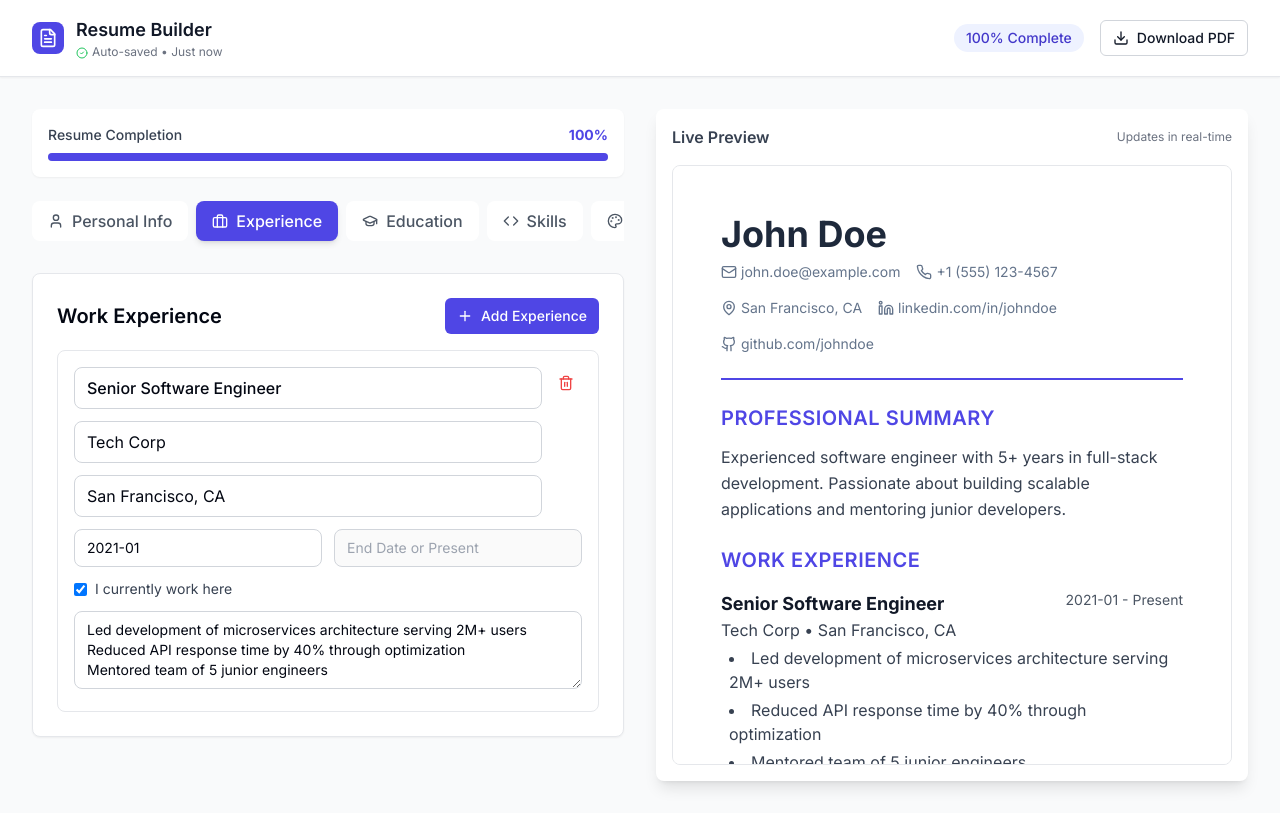
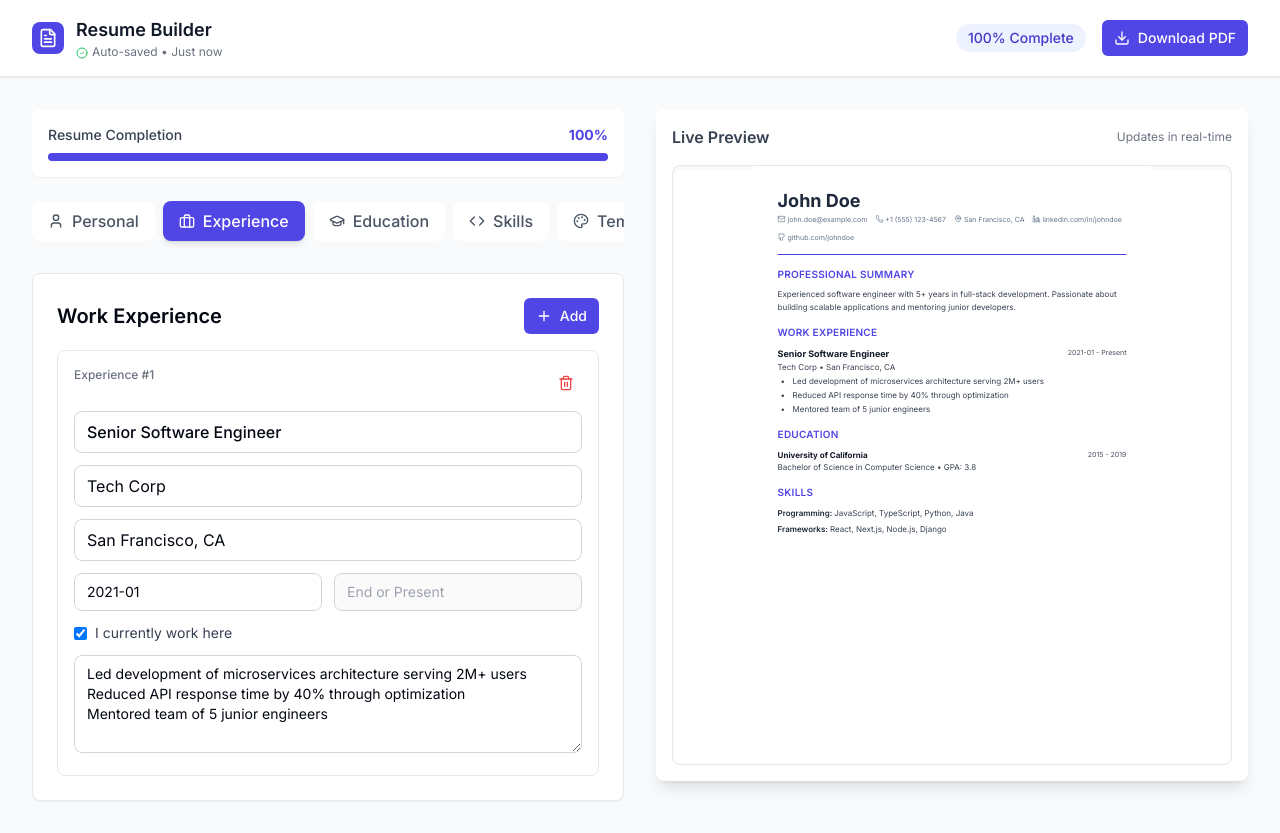
Before and after one commit to himanshumannu51-collab/resume8nov, a Next.js app: page /builder in a window 1280 px wide. Both pictures are taken after a click on the button "Experience". Built offline with nearby package versions, Linux system fonts and the light colour scheme.

Commit message:
Update Editor.tsx

```diff
--- a/src/components/builder/Editor.tsx
+++ b/src/components/builder/Editor.tsx
@@ -2,25 +2,30 @@
 
 import { useState, useEffect } from 'react';
 import { useResumeStore } from '@/store/resumeStore';
+import { useUserProfileStore } from '@/store/userProfileStore';
 import { Button } from '@/components/ui/button';
 import { Card } from '@/components/ui/card';
 import { ResumePreview } from '@/components/templates/ResumePreview';
 import { TemplateSelector } from '@/components/builder/TemplateSelector';
+import { ATSScorePanel } from '@/components/builder/ATSScorePanel';
+import { ContentSuggestions } from '@/components/builder/ContentSuggestions';
+import { exportToPDF } from '@/lib/pdfExport';
 import {
   User,
   Briefcase,
   GraduationCap,
   Code,
   Download,
-  Save,
   FileText,
   Plus,
   Trash2,
   CheckCircle2,
-  Palette
+  Palette,
+  Sparkles,
+  Target
 } from 'lucide-react';
 
-type TabType = 'personal' | 'experience' | 'education' | 'skills' | 'templates';
+type TabType = 'personal' | 'experience' | 'education' | 'skills' | 'templates' | 'optimize';
 
 export function ResumeEditor() {
   const {
@@ -40,8 +45,10 @@ export function ResumeEditor() {
     getCompletionPercentage
   } = useResumeStore();
 
+  const { profile } = useUserProfileStore();
   const [activeTab, setActiveTab] = useState<TabType>('personal');
   const [completion, setCompletion] = useState(0);
+  const [isExporting, setIsExporting] = useState(false);
 
   useEffect(() => {
     setCompletion(getCompletionPercentage());
@@ -50,15 +57,24 @@ export function ResumeEditor() {
   if (!resume) return <div>Loading...</div>;
 
   const tabs = [
-    { id: 'personal' as TabType, label: 'Personal Info', icon: User },
+    { id: 'personal' as TabType, label: 'Personal', icon: User },
     { id: 'experience' as TabType, label: 'Experience', icon: Briefcase },
     { id: 'education' as TabType, label: 'Education', icon: GraduationCap },
     { id: 'skills' as TabType, label: 'Skills', icon: Code },
     { id: 'templates' as TabType, label: 'Templates', icon: Palette },
+    { id: 'optimize' as TabType, label: 'ATS Check', icon: Target },
   ];
 
-  const handlePrint = () => {
-    window.print();
+  const handleDownloadPDF = async () => {
+    setIsExporting(true);
+    try {
+      const filename = `${resume.personalInfo.fullName.replace(/\s+/g, '_')}_Resume.pdf`;
+      await exportToPDF('resume-preview', filename);
+    } catch (error) {
+      console.error('Export failed:', error);
+    } finally {
+      setIsExporting(false);
+    }
   };
 
   const formatLastSaved = () => {
@@ -96,9 +112,14 @@ export function ResumeEditor() {
                   {completion}% Complete
                 </span>
               </div>
-              <Button variant="outline" size="sm" onClick={handlePrint}>
+              <Button
+                size="sm"
+                onClick={handleDownloadPDF}
+                disabled={isExporting}
+                className="bg-indigo-600 hover:bg-indigo-700"
+              >
                 <Download className="w-4 h-4 mr-2" />
-                Download PDF
+                {isExporting ? 'Generating...' : 'Download PDF'}
               </Button>
             </div>
           </div>
@@ -145,7 +166,16 @@ export function ResumeEditor() {
             <Card className="p-6">
               {activeTab === 'personal' && (
                 <div className="space-y-4">
-                  <h2 className="text-xl font-semibold mb-4">Personal Information</h2>
+                  <div className="flex items-center justify-between mb-4">
+                    <h2 className="text-xl font-semibold">Personal Information</h2>
+                    {profile.industry && (
+                      <ContentSuggestions
+                        type="summary"
+                        industry={profile.industry}
+                        onSelect={(text) => updateSummary(text)}
+                      />
+                    )}
+                  </div>
 
                   <div>
                     <label className="block text-sm font-medium text-gray-700 mb-2">
@@ -251,27 +281,52 @@ export function ResumeEditor() {
                 <div className="space-y-4">
                   <div className="flex items-center justify-between mb-4">
                     <h2 className="text-xl font-semibold">Work Experience</h2>
+                    <div className="flex gap-2">
+                      {profile.industry && (
+                        <ContentSuggestions
+                          type="bullets"
+                          industry={profile.industry}
+                          onSelect={(text) => {
+                            if (resume.experience.length > 0) {
+                              const lastExp = resume.experience[resume.experience.length - 1];
+                              updateExperience(lastExp.id, {
+                                description: [...lastExp.description, text]
+                              });
+                            }
+                          }}
+                        />
+                      )}
                       <Button
                         size="sm"
                         className="bg-indigo-600 hover:bg-indigo-700"
                         onClick={addExperience}
                       >
                         <Plus className="w-4 h-4 mr-2" />
-                      Add Experience
+                        Add
                       </Button>
+                    </div>
                   </div>
 
                   {resume.experience.length === 0 && (
                     <div className="text-center py-8 text-gray-500">
                       <Briefcase className="w-12 h-12 mx-auto mb-2 text-gray-400" />
-                      <p>No experience added yet. Click "Add Experience" to start.</p>
+                      <p>No experience added yet. Click "Add" to start.</p>
                     </div>
                   )}
 
-                  {resume.experience.map((exp) => (
+                  {resume.experience.map((exp, index) => (
                     <div key={exp.id} className="border border-gray-200 rounded-lg p-4 space-y-3">
                       <div className="flex justify-between items-start">
-                        <div className="flex-1 space-y-3">
+                        <span className="text-xs font-medium text-gray-500">Experience #{index + 1}</span>
+                        <button
+                          onClick={() => deleteExperience(exp.id)}
+                          className="text-red-500 hover:text-red-700 p-2 hover:bg-red-50 rounded"
+                        >
+                          <Trash2 className="w-4 h-4" />
+                        </button>
+                      </div>
+
+                      <div className="space-y-3">
                         <input
                           type="text"
                           value={exp.position}
@@ -294,13 +349,6 @@ export function ResumeEditor() {
                           placeholder="Location"
                         />
                       </div>
-                        <button
-                          onClick={() => deleteExperience(exp.id)}
-                          className="text-red-500 hover:text-red-700 ml-2 p-2 hover:bg-red-50 rounded"
-                        >
-                          <Trash2 className="w-4 h-4" />
-                        </button>
-                      </div>
 
                       <div className="grid grid-cols-2 gap-3">
                         <input
@@ -308,14 +356,14 @@ export function ResumeEditor() {
                           value={exp.startDate}
                           onChange={(e) => updateExperience(exp.id, { startDate: e.target.value })}
                           className="px-3 py-2 border border-gray-300 rounded-lg text-sm"
-                          placeholder="Start Date (MM/YYYY)"
+                          placeholder="Start (MM/YYYY)"
                         />
                         <input
                           type="text"
                           value={exp.endDate}
                           onChange={(e) => updateExperience(exp.id, { endDate: e.target.value })}
                           className="px-3 py-2 border border-gray-300 rounded-lg text-sm"
-                          placeholder="End Date or Present"
+                          placeholder="End or Present"
                           disabled={exp.current}
                         />
                       </div>
@@ -332,10 +380,10 @@ export function ResumeEditor() {
 
                       <textarea
                         value={exp.description.join('\n')}
-                        onChange={(e) => updateExperience(exp.id, { description: e.target.value.split('\n') })}
-                        rows={3}
+                        onChange={(e) => updateExperience(exp.id, { description: e.target.value.split('\n').filter(Boolean) })}
+                        rows={4}
                         className="w-full px-3 py-2 border border-gray-300 rounded-lg text-sm"
-                        placeholder="• Describe your responsibilities and achievements&#10;• Use bullet points (one per line)&#10;• Start with action verbs"
+                        placeholder="• Achievement with quantifiable result&#10;• Another key responsibility&#10;• Impact you made (use numbers!)"
                       />
                     </div>
                   ))}
@@ -352,21 +400,30 @@ export function ResumeEditor() {
                       onClick={addEducation}
                     >
                       <Plus className="w-4 h-4 mr-2" />
-                      Add Education
+                      Add
                     </Button>
                   </div>
 
                   {resume.education.length === 0 && (
                     <div className="text-center py-8 text-gray-500">
                       <GraduationCap className="w-12 h-12 mx-auto mb-2 text-gray-400" />
-                      <p>No education added yet. Click "Add Education" to start.</p>
+                      <p>No education added yet. Click "Add" to start.</p>
                     </div>
                   )}
 
-                  {resume.education.map((edu) => (
+                  {resume.education.map((edu, index) => (
                     <div key={edu.id} className="border border-gray-200 rounded-lg p-4 space-y-3">
                       <div className="flex justify-between items-start">
-                        <div className="flex-1 space-y-3">
+                        <span className="text-xs font-medium text-gray-500">Education #{index + 1}</span>
+                        <button
+                          onClick={() => deleteEducation(edu.id)}
+                          className="text-red-500 hover:text-red-700 p-2 hover:bg-red-50 rounded"
+                        >
+                          <Trash2 className="w-4 h-4" />
+                        </button>
+                      </div>
+
+                      <div className="space-y-3">
                         <input
                           type="text"
                           value={edu.institution}
@@ -380,7 +437,7 @@ export function ResumeEditor() {
                             value={edu.degree}
                             onChange={(e) => updateEducation(edu.id, { degree: e.target.value })}
                             className="px-3 py-2 border border-gray-300 rounded-lg"
-                              placeholder="Degree"
+                            placeholder="Degree (e.g., Bachelor's)"
                           />
                           <input
                             type="text"
@@ -414,13 +471,6 @@ export function ResumeEditor() {
                           />
                         </div>
                       </div>
-                        <button
-                          onClick={() => deleteEducation(edu.id)}
-                          className="text-red-500 hover:text-red-700 ml-2 p-2 hover:bg-red-50 rounded"
-                        >
-                          <Trash2 className="w-4 h-4" />
-                        </button>
-                      </div>
                     </div>
                   ))}
                 </div>
@@ -430,46 +480,59 @@ export function ResumeEditor() {
                 <div className="space-y-4">
                   <div className="flex items-center justify-between mb-4">
                     <h2 className="text-xl font-semibold">Skills</h2>
+                    <div className="flex gap-2">
+                      {profile.industry && (
+                        <ContentSuggestions
+                          type="skills"
+                          industry={profile.industry}
+                          onSelect={(text) => {
+                            // Add as new skill category
+                            addSkillCategory();
+                          }}
+                        />
+                      )}
                       <Button
                         size="sm"
                         className="bg-indigo-600 hover:bg-indigo-700"
                         onClick={addSkillCategory}
                       >
                         <Plus className="w-4 h-4 mr-2" />
-                      Add Category
+                        Add
                       </Button>
+                    </div>
                   </div>
 
                   {resume.skills.length === 0 && (
                     <div className="text-center py-8 text-gray-500">
                       <Code className="w-12 h-12 mx-auto mb-2 text-gray-400" />
-                      <p>No skills added yet. Click "Add Category" to start.</p>
+                      <p>No skills added yet. Click "Add" to start.</p>
                     </div>
                   )}
 
-                  {resume.skills.map((skill) => (
+                  {resume.skills.map((skill, index) => (
                     <div key={skill.id} className="border border-gray-200 rounded-lg p-4 space-y-3">
                       <div className="flex justify-between items-start">
-                        <input
-                          type="text"
-                          value={skill.category}
-                          onChange={(e) => updateSkillCategory(skill.id, { category: e.target.value })}
-                          className="flex-1 px-3 py-2 border border-gray-300 rounded-lg font-medium"
-                          placeholder="Category (e.g., Programming Languages)"
-                        />
+                        <span className="text-xs font-medium text-gray-500">Category #{index + 1}</span>
                         <button
                           onClick={() => deleteSkillCategory(skill.id)}
-                          className="text-red-500 hover:text-red-700 ml-2 p-2 hover:bg-red-50 rounded"
+                          className="text-red-500 hover:text-red-700 p-2 hover:bg-red-50 rounded"
                         >
                           <Trash2 className="w-4 h-4" />
                         </button>
                       </div>
                       <input
                         type="text"
+                        value={skill.category}
+                        onChange={(e) => updateSkillCategory(skill.id, { category: e.target.value })}
+                        className="w-full px-3 py-2 border border-gray-300 rounded-lg font-medium"
+                        placeholder="Category (e.g., Programming Languages)"
+                      />
+                      <input
+                        type="text"
                         value={skill.items.join(', ')}
                         onChange={(e) => updateSkillCategory(skill.id, { items: e.target.value.split(',').map(s => s.trim()).filter(Boolean) })}
                         className="w-full px-3 py-2 border border-gray-300 rounded-lg"
-                        placeholder="Add skills separated by commas (e.g., JavaScript, React, Node.js)"
+                        placeholder="Skills separated by commas: JavaScript, React, Node.js"
                       />
                     </div>
                   ))}
@@ -478,6 +541,10 @@ export function ResumeEditor() {
 
               {activeTab === 'templates' && (
                 <TemplateSelector />
+              )}
+
+              {activeTab === 'optimize' && (
+                <ATSScorePanel resume={resume} />
               )}
             </Card>
           </div>
@@ -490,7 +557,9 @@ export function ResumeEditor() {
                 <div className="text-xs text-gray-500">Updates in real-time</div>
               </div>
               <div className="border border-gray-200 rounded-lg overflow-hidden bg-white shadow-inner" style={{ maxHeight: 'calc(100vh - 200px)', overflowY: 'auto' }}>
+                <div className="scale-[0.5] origin-top-left" style={{ width: '200%', height: '200%' }}>
                   <ResumePreview />
+                </div>
               </div>
             </div>
           </div>
```
Lines whose indentation alone changed are shown as unchanged.
